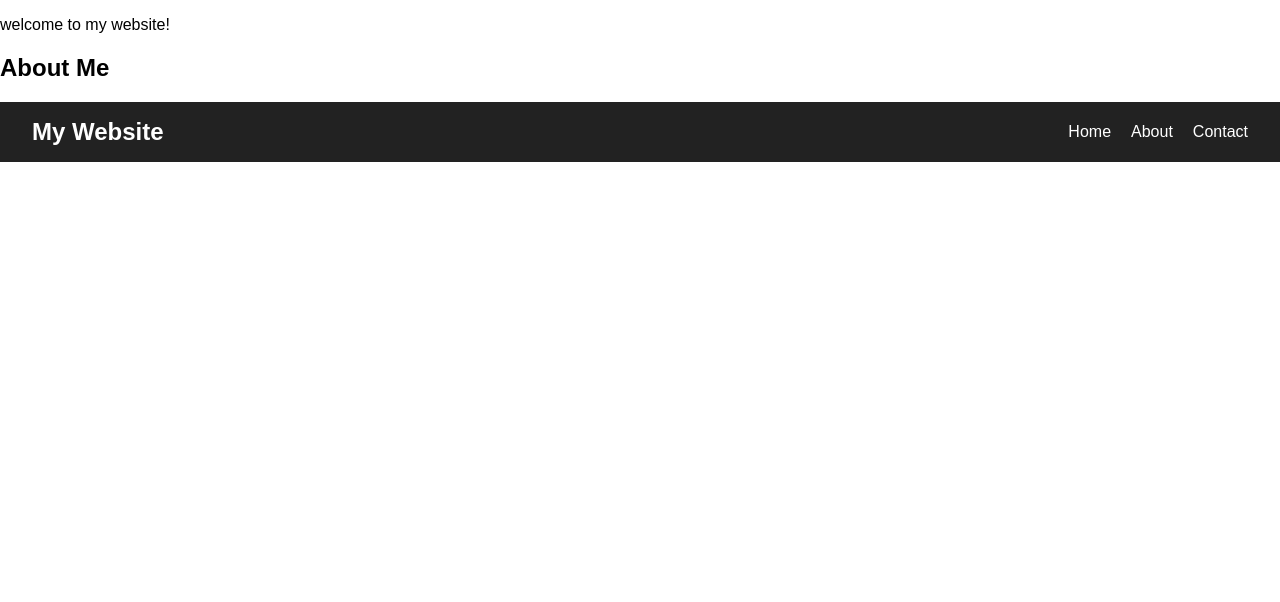
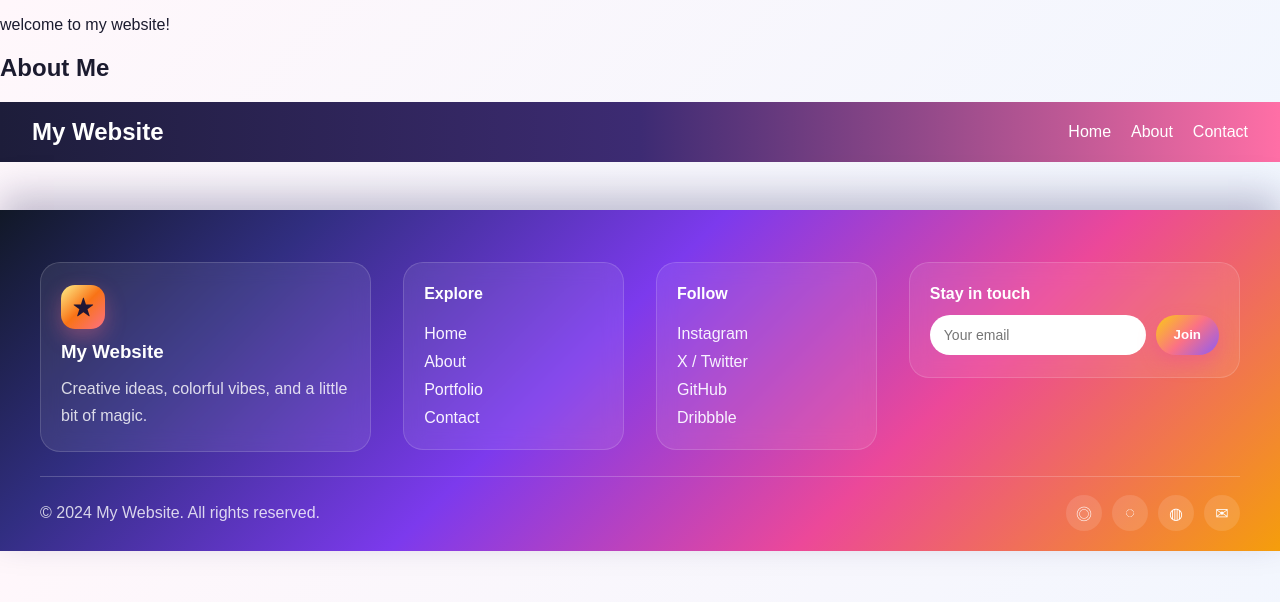
Before and after one commit to hasekuru/intro-repo, a plain HTML site: page index.html in a window 1280 px wide. Drawn offline with Linux system fonts and the light colour scheme.

Commit message:
footerをインスタ風に制作した

```diff
--- a/index.html
+++ b/index.html
@@ -21,5 +21,48 @@
         </nav>
     </header>
 
+    <footer class="site-footer">
+        <div class="footer-top">
+            <div class="footer-brand">
+                <span class="brand-badge">★</span>
+                <h3>My Website</h3>
+                <p>Creative ideas, colorful vibes, and a little bit of magic.</p>
+            </div>
+
+            <div class="footer-links">
+                <h4>Explore</h4>
+                <a href="#">Home</a>
+                <a href="#">About</a>
+                <a href="#">Portfolio</a>
+                <a href="#">Contact</a>
+            </div>
+
+            <div class="footer-links">
+                <h4>Follow</h4>
+                <a href="#">Instagram</a>
+                <a href="#">X / Twitter</a>
+                <a href="#">GitHub</a>
+                <a href="#">Dribbble</a>
+            </div>
+
+            <div class="footer-newsletter">
+                <h4>Stay in touch</h4>
+                <form class="newsletter-form">
+                    <input type="email" placeholder="Your email" aria-label="Email address">
+                    <button type="submit">Join</button>
+                </form>
+            </div>
+        </div>
+
+        <div class="footer-bottom">
+            <p>&copy; 2024 My Website. All rights reserved.</p>
+            <div class="social-icons" aria-label="Social media">
+                <a href="#" aria-label="Instagram">◎</a>
+                <a href="#" aria-label="Twitter">◌</a>
+                <a href="#" aria-label="GitHub">◍</a>
+                <a href="#" aria-label="Mail">✉</a>
+            </div>
+        </div>
+    </footer>
 </body>
 </html>
--- a/style.css
+++ b/style.css
@@ -1,6 +1,8 @@
 body {
 	margin: 0;
 	font-family: Arial, sans-serif;
+	background: linear-gradient(135deg, #fff7fb 0%, #eef6ff 100%);
+	color: #1b1b2f;
 }
 
 header {
@@ -8,7 +10,7 @@ header {
 	justify-content: space-between;
 	align-items: center;
 	padding: 16px 32px;
-	background-color: #222;
+	background: linear-gradient(90deg, #1d1d3a 0%, #3d2b73 50%, #ff6fa6 100%);
 	color: #fff;
 }
 
@@ -28,8 +30,171 @@ header ul {
 header a {
 	color: #fff;
 	text-decoration: none;
+	transition: color 0.2s ease;
 }
 
 header a:hover {
-	color: #9ad;
+	color: #ffe082;
 }
+
+.site-footer {
+	margin-top: 48px;
+	padding: 52px 32px 20px;
+	background: linear-gradient(135deg, #111827 0%, #312e81 20%, #7c3aed 45%, #ec4899 70%, #f59e0b 100%);
+	color: #fff;
+	box-shadow: 0 -15px 35px rgba(23, 16, 77, 0.25);
+}
+
+.footer-top {
+	display: grid;
+	grid-template-columns: 1.5fr 1fr 1fr 1.5fr;
+	gap: 32px;
+	max-width: 1200px;
+	margin: 0 auto 24px;
+	align-items: start;
+}
+
+.footer-brand,
+.footer-links,
+.footer-newsletter {
+	background: rgba(255, 255, 255, 0.08);
+	backdrop-filter: blur(10px);
+	border: 1px solid rgba(255, 255, 255, 0.15);
+	border-radius: 20px;
+	padding: 22px 20px;
+}
+
+.brand-badge {
+	display: inline-flex;
+	align-items: center;
+	justify-content: center;
+	width: 44px;
+	height: 44px;
+	border-radius: 14px;
+	background: linear-gradient(135deg, #fef08a, #f97316, #fb7185);
+	color: #1f1635;
+	font-size: 20px;
+	font-weight: bold;
+	margin-bottom: 12px;
+	box-shadow: 0 8px 20px rgba(251, 113, 133, 0.35);
+}
+
+.footer-brand h3,
+.footer-links h4,
+.footer-newsletter h4 {
+	margin: 0 0 12px;
+}
+
+.footer-brand p {
+	margin: 0;
+	line-height: 1.7;
+	color: rgba(255, 255, 255, 0.82);
+}
+
+.footer-links {
+	display: flex;
+	flex-direction: column;
+	gap: 10px;
+}
+
+.footer-links a {
+	color: #f8f3ff;
+	text-decoration: none;
+	transition: transform 0.2s ease, color 0.2s ease;
+}
+
+.footer-links a:hover {
+	color: #ffe082;
+	transform: translateX(5px);
+}
+
+.newsletter-form {
+	display: flex;
+	gap: 10px;
+	margin-top: 10px;
+}
+
+.newsletter-form input {
+	flex: 1;
+	padding: 12px 14px;
+	border: none;
+	border-radius: 999px;
+	outline: none;
+	font-size: 14px;
+}
+
+.newsletter-form button {
+	border: none;
+	border-radius: 999px;
+	padding: 12px 18px;
+	font-weight: bold;
+	cursor: pointer;
+	background: linear-gradient(135deg, #facc15, #fb7185, #8b5cf6);
+	color: #fff;
+	box-shadow: 0 8px 18px rgba(236, 72, 153, 0.4);
+}
+
+.footer-bottom {
+	max-width: 1200px;
+	margin: 0 auto;
+	padding-top: 18px;
+	border-top: 1px solid rgba(255, 255, 255, 0.2);
+	display: flex;
+	justify-content: space-between;
+	align-items: center;
+	flex-wrap: wrap;
+	gap: 12px;
+}
+
+.footer-bottom p {
+	margin: 0;
+	color: rgba(255, 255, 255, 0.8);
+}
+
+.social-icons {
+	display: flex;
+	gap: 10px;
+}
+
+.social-icons a {
+	display: inline-flex;
+	align-items: center;
+	justify-content: center;
+	width: 36px;
+	height: 36px;
+	border-radius: 50%;
+	background: rgba(255, 255, 255, 0.12);
+	color: #fff;
+	text-decoration: none;
+	transition: transform 0.2s ease, background 0.2s ease;
+}
+
+.social-icons a:hover {
+	transform: translateY(-3px) scale(1.05);
+	background: rgba(255, 255, 255, 0.22);
+}
+
+@media (max-width: 768px) {
+	.footer-top {
+		grid-template-columns: 1fr;
+	}
+
+	header {
+		flex-direction: column;
+		gap: 12px;
+	}
+
+	header ul {
+		flex-wrap: wrap;
+		justify-content: center;
+	}
+
+	.newsletter-form {
+		flex-direction: column;
+	}
+
+	.footer-bottom {
+		justify-content: center;
+		text-align: center;
+	}
+}
```
